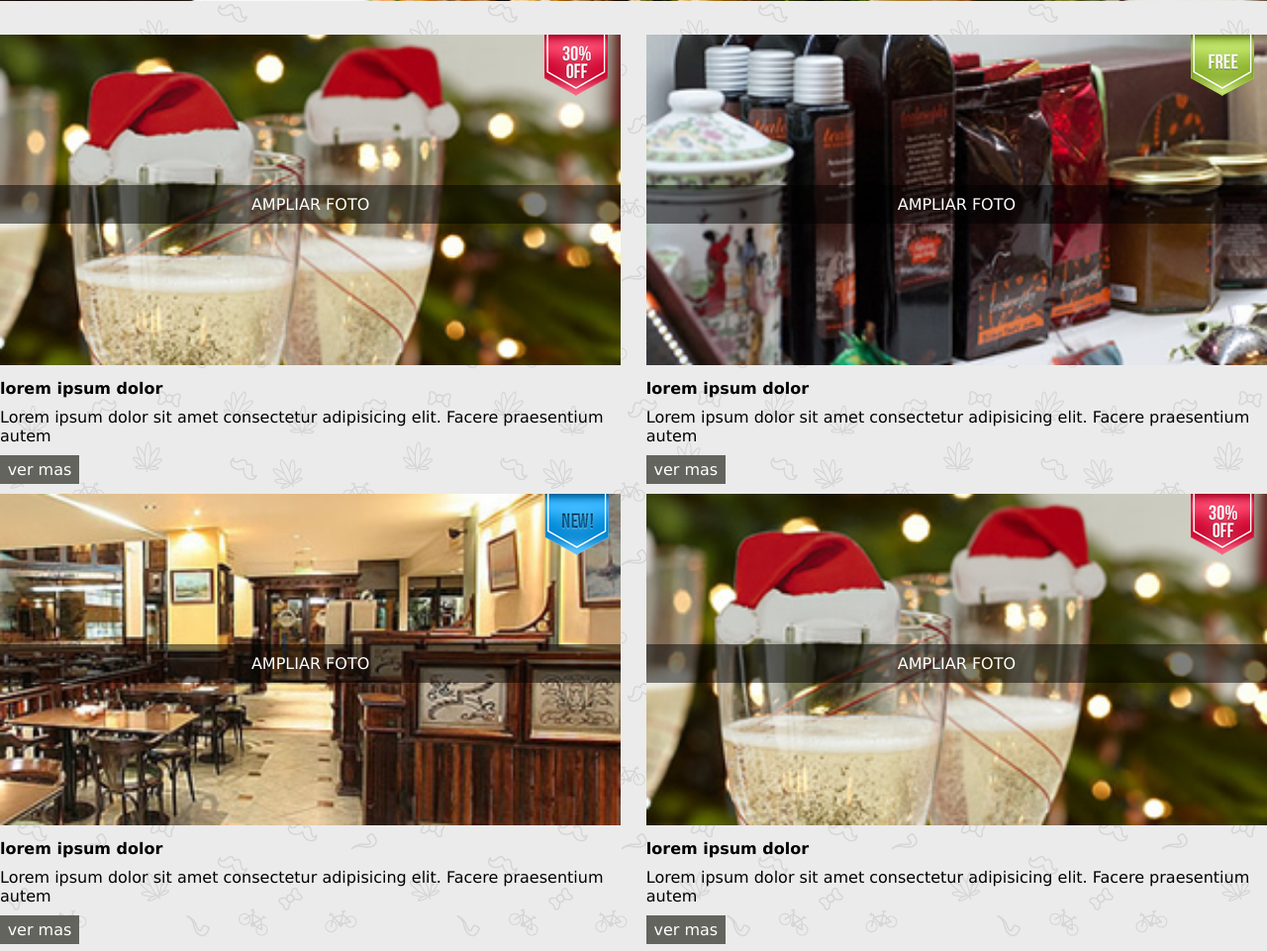
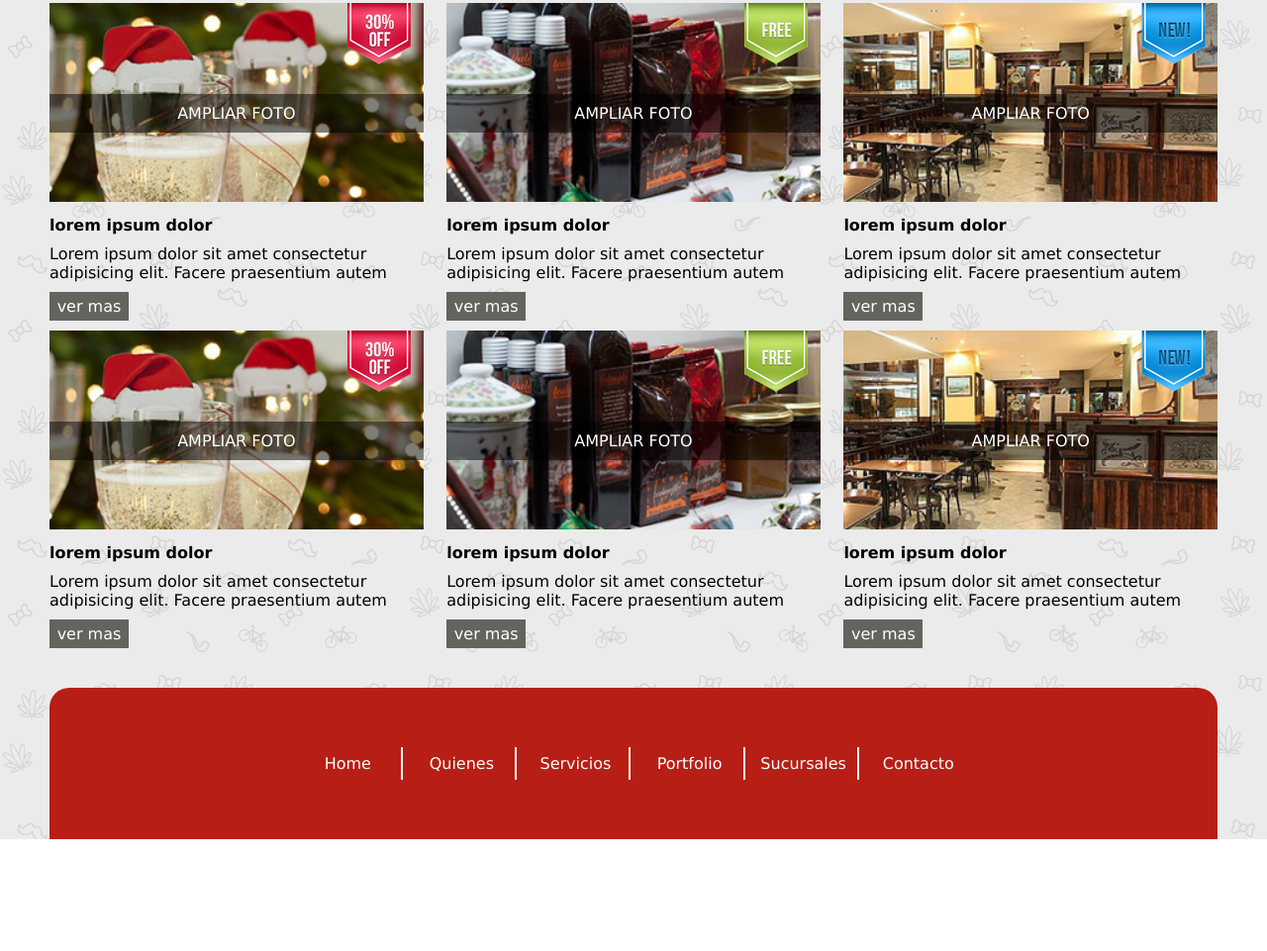
Before and after one commit to TaniaRivas1/kitchening, a website: page views/index.html in a window 1280 px wide. Shown: the part 704-1665 px from the top of the page at 99% size. After the commit the page ends 1552 px from the top, so only its background shows below. Drawn offline with Linux system fonts and the light colour scheme.

Commit message:
version desktop terminada

```diff
--- a/public/css/footer.css
+++ b/public/css/footer.css
@@ -6,3 +6,25 @@ footer nav ul li{
     padding: 10px 0;
     border-bottom: solid 2px white;
 }
+
+@media(min-width: 768px){
+    footer nav{
+        background-color: var(--colorRojo);
+        width: 100%;
+        padding: 60px 0;
+        text-align: center;
+        border-radius: 20px 20px 0px 0px;
+
+    }
+    footer nav ul li{
+        width: 110px;
+        border-bottom: 0;
+        display: inline-block;
+        text-transform: capitalize;
+        border-right: solid 2px white;
+        padding: 7px 0;
+    }
+    footer nav ul li:last-child{
+        border-right: none;
+    }
+}
--- a/public/css/general.css
+++ b/public/css/general.css
@@ -6,6 +6,8 @@
 
 body{
     font-family: Verdana, Geneva, Tahoma, sans-serif;
+    max-width: 1180px;
+    margin: 0 auto;
 }
 a{
     text-decoration: none;
--- a/public/css/home.css
+++ b/public/css/home.css
@@ -81,6 +81,16 @@ body.home{
     }
 }
 
-@media(){
-
+/* laptop */
+@media(min-width:768px){
+    .producto{
+        width: 32%;
+        margin-right: 2%;
+    }
+    .producto:nth-child(even){
+        margin-right: 2%;
+    }
+    .producto:nth-child(3n){
+        margin-right: 0%;
+    }
 }
```
